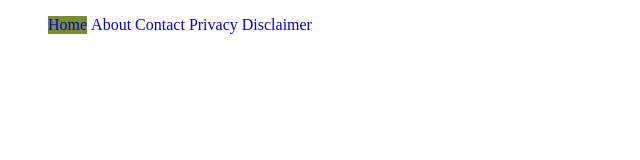
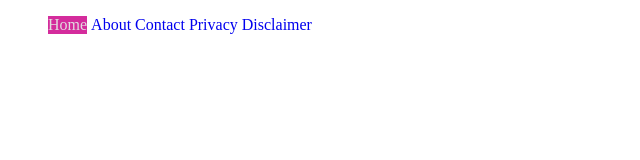
Before and after one commit to IAklesh/demo, a plain HTML site: page index.html in a window 1280 px wide. In both pictures the pointer is over the item "Home". Shown: the full height of the page, 0-640 px from the left. Drawn offline with Linux system fonts and the light colour scheme.

Commit message:
changed color

```diff
--- a/index.html
+++ b/index.html
@@ -8,13 +8,16 @@
     <style>
         li {
             display: inline-block;
-            color: rgb(129, 19, 19);
+            color: rgb(52, 19, 129);
         }
         li:hover{
-            color: rgb(50, 175, 19);
-            background-color: rgb(120, 141, 46);
+            background-color: rgb(212, 44, 156);
         }
         a {
+            text-decoration: none;
+        }
+        a:hover {
+            color: rgb(226, 220, 224);
             text-decoration: none;
         }
     </style>
```
